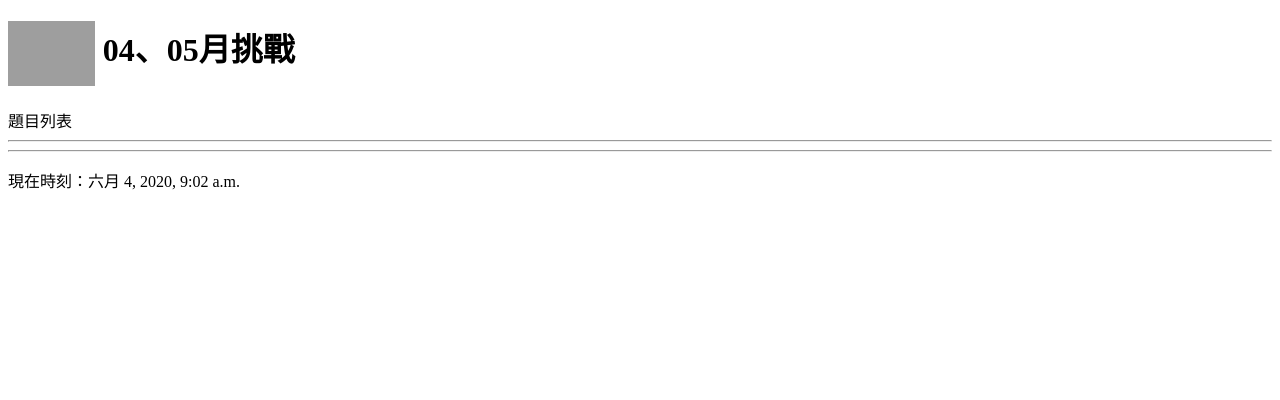
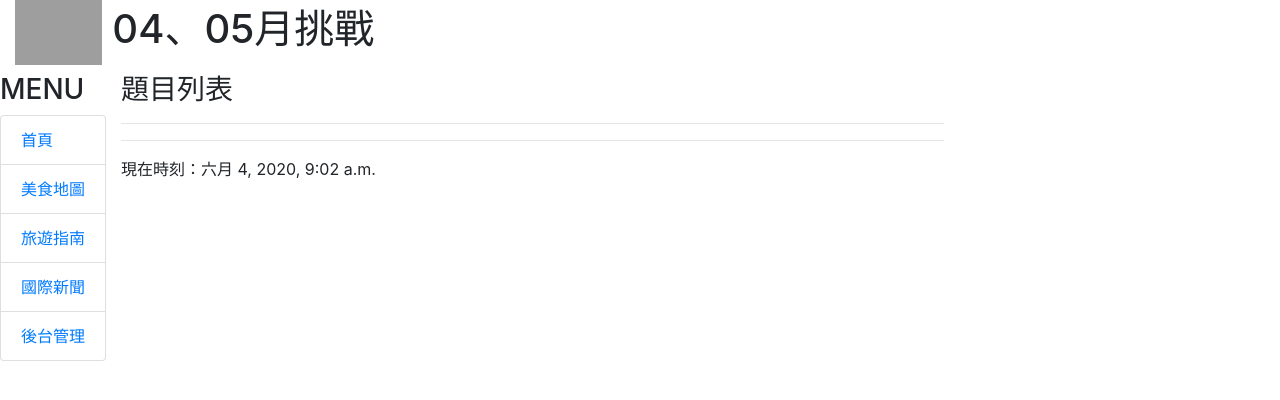
Before and after one commit to Fei20160811/Django2020, a Django app: page / in a window 1280 px wide. Shown: the top 400 px of the page. Run offline with Django 3.2, Linux system fonts and the light colour scheme; data that the repository does not hold is empty; some libraries are stand-ins or nearby versions; grey boxes are pictures that could not be loaded.

Commit message:
套用bootstrap

```diff
--- a/templates/base.html
+++ b/templates/base.html
@@ -5,13 +5,47 @@
     <title>
     {% block title %}{% endblock %}
     </title>
+    <link rel="stylesheet" href="https://stackpath.bootstrapcdn.com/bootstrap/4.5.0/css/bootstrap.min.css" integrity="sha384-9aIt2nRpC12Uk9gS9baDl411NQApFmC26EwAOH8WgZl5MYYxFfc+NcPb1dKGj7Sk" crossorigin="anonymous">
 </head>
 <body>
+    <div class="container-fluid">
         {% include 'header.html' %}
+        <div class="row">
+            <div class="panel panel-default">
+                <div class="panel-heading">
+                    <h3>MENU</h3>
+                </div>
+                <div class="panel-body">
+                    <div class="list-group">
+                    <a href="/" class="list-group-item">首頁</a>
+                    <a href="http://chankue-bluesomeone.blogspot.com/p/blog-page_11.html" class="list-group-item">美食地圖</a>
+                    <a href="https://veganplayer.com/" class="list-group-item">旅遊指南</a>
+                    <a href="https://www.youtube.com/channel/UCiwt1aanVMoPYUt_CQYCPQg" class="list-group-item">國際新聞</a>
+                    <a href="/admin" class="list-group-item">後台管理</a>
+                    </div>
+                </div>
+            </div>
+
+            <div class="col-sm-8 col-md-8">
+                <div class="panel panel-default">
+                    <div class="panel-heading">
                         {% block headmessage %}{% endblock %}
+                    </div>
+                    <div class="pane-body">
                         <hr>
                         {% block content %}{% endblock %}
                         </hr>
+                    </div>
+                    <div class="panel-footer">
                         {% include 'footer.html' %}
+                    <div>
+                </div>
+            </div>
+        </div>
+    </div>
+<script src="https://code.jquery.com/jquery-3.5.1.slim.min.js" integrity="sha384-DfXdz2htPH0lsSSs5nCTpuj/zy4C+OGpamoFVy38MVBnE+IbbVYUew+OrCXaRkfj" crossorigin="anonymous"></script>
+<script src="https://cdn.jsdelivr.net/npm/popper.js@1.16.0/dist/umd/popper.min.js" integrity="sha384-Q6E9RHvbIyZFJoft+2mJbHaEWldlvI9IOYy5n3zV9zzTtmI3UksdQRVvoxMfooAo" crossorigin="anonymous"></script>
+<script src="https://stackpath.bootstrapcdn.com/bootstrap/4.5.0/js/bootstrap.min.js" integrity="sha384-OgVRvuATP1z7JjHLkuOU7Xw704+h835Lr+6QL9UvYjZE3Ipu6Tp75j7Bh/kR0JKI" crossorigin="anonymous"></script>
+
 </body>
 </html>
--- a/templates/header.html
+++ b/templates/header.html
@@ -1,2 +1,5 @@
-<h1><img src="https://theme.zdassets.com/theme_assets/9008406/036323c6afd10392aa5b7e3a2eb7557d17955c81.png" height="65px" align="center">
+<div class="well">
+<h1>
+<img src="https://theme.zdassets.com/theme_assets/9008406/036323c6afd10392aa5b7e3a2eb7557d17955c81.png" height="65px" align="center">
 04、05月挑戰</h1>
+</div>
--- a/templates/index.html
+++ b/templates/index.html
@@ -5,7 +5,7 @@
 {% endblock %}
 
 {% block headmessage %}
-題目列表
+<h3>題目列表</h3>
 {% endblock %}
 
 {% block content %}
```
Lines whose indentation alone changed are shown as unchanged.
